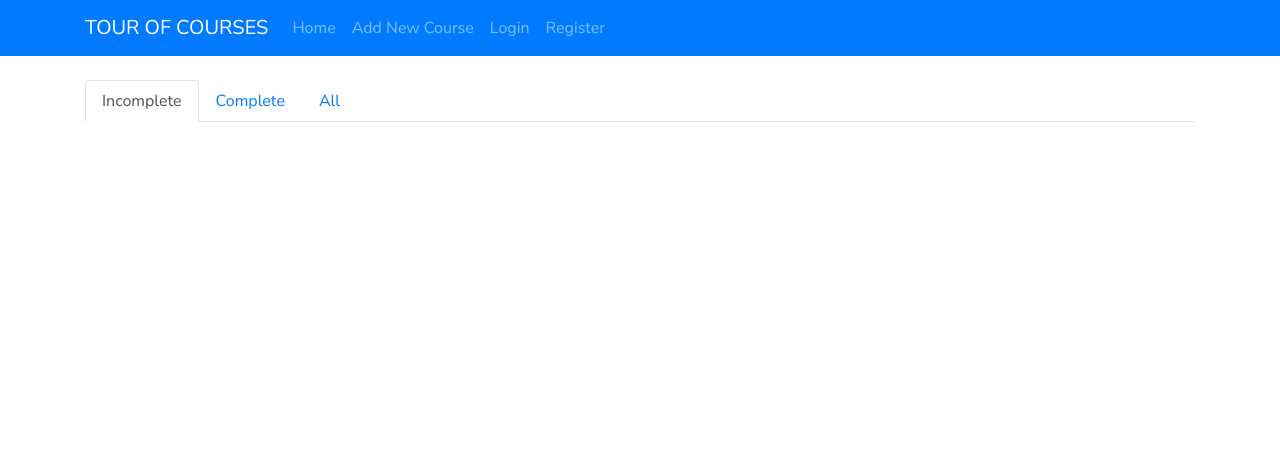
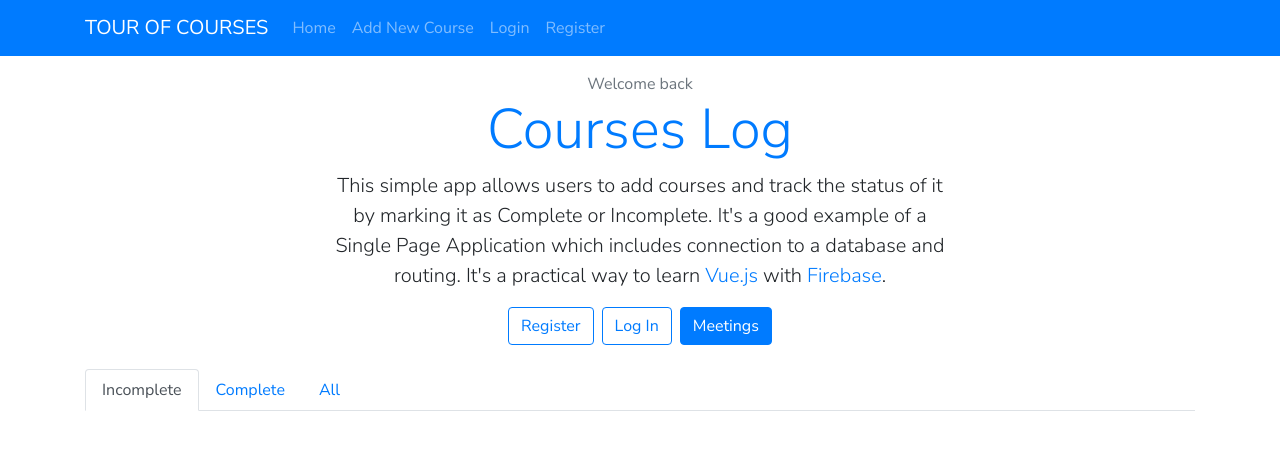
Before and after one commit to viveksrao/vuejs-courses-todo, a Vue app: page /#/ in a window 1280 px wide. Shown: the top 450 px of the page. Built offline with nearby package versions, Linux system fonts and the light colour scheme.

Commit message:
Added some Marketing Text about the App.  Import of FontAwesomeIcon Component and added book icon to the Page Title.

```diff
--- a/src/views/Home.vue
+++ b/src/views/Home.vue
@@ -1,5 +1,28 @@
 <template>
   <div class="home">
+    <div class="mt-3">
+      <div class="text-secondary text-center">
+        Welcome back <span class="font-weight-light text-info"></span>
+      </div>
+      <div class="container text-center">
+        <div class="row justify-content-center">
+          <div class="col-10 col-md-10 col-lg-8 col-xl-7">
+            <h4 class="display-4 text-primary mb-2">Courses Log <font-awesome-icon icon="book"></font-awesome-icon></h4>
+            <p class="lead">
+              This simple app allows users to add courses and track the status of it by marking it as Complete or Incomplete.
+              It's a good example of a Single Page Application which includes connection to a database and routing.
+              It's a practical way to learn
+              <a href="https://vuejs.org/">Vue.js</a>
+              with
+              <a href="https://firebase.google.com">Firebase</a>.
+            </p>
+            <router-link class="btn btn-outline-primary mr-2" to="/register">Register</router-link>
+            <router-link class="btn btn-outline-primary mr-2" to="/login">Log In</router-link>
+            <router-link class="btn btn-primary" to="/meetings">Meetings</router-link>
+          </div>
+        </div>
+      </div>
+    </div>
     <CourseList :courses="courses"/>
   </div>
 </template>
@@ -7,11 +30,13 @@
 <script>
 // @ is an alias to /src
 import CourseList from '@/components/CourseList.vue'
+import { FontAwesomeIcon } from '@fortawesome/vue-fontawesome'
 
 export default {
   name: 'home',
   components: {
-    CourseList
+    CourseList,
+    FontAwesomeIcon
   },
   created () {
     this.courses = this.$courses.getCourses();
```
